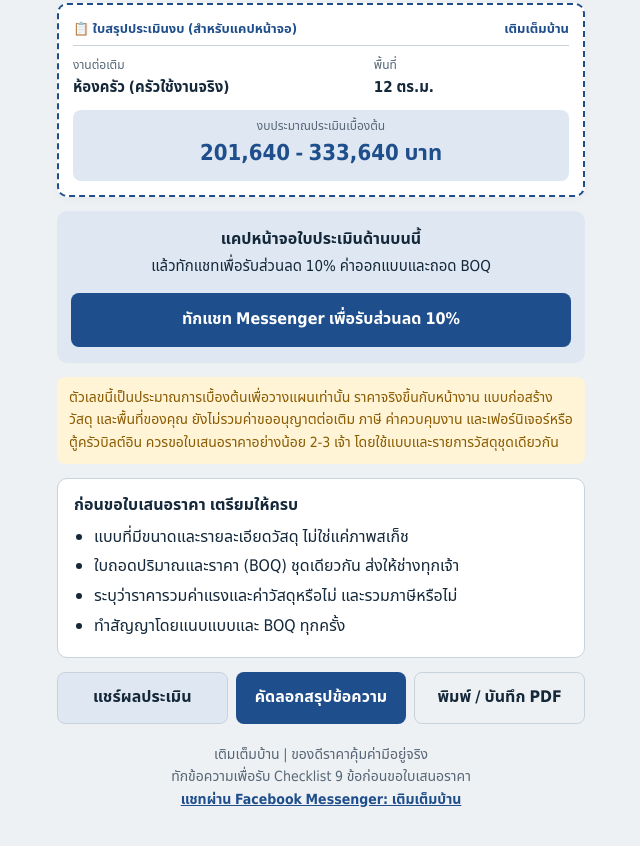
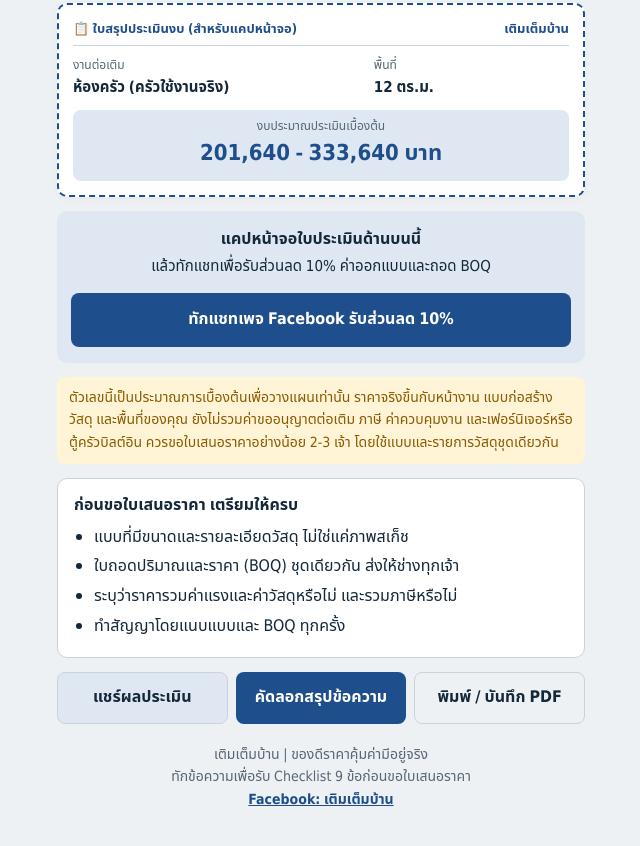
Before and after one commit to iamdiw88-glitch/termtembaan-estimate, a plain HTML site: page index.html in a window 1280 px wide. Shown: the part 1840-2686 px from the top of the page, without its empty margins (319-959 px from the left). Drawn offline with Linux system fonts and the light colour scheme; a web font is replaced by a local one.

Commit message:
Add files via upload

```diff
--- a/index.html
+++ b/index.html
@@ -206,7 +206,7 @@ a.chat:active{transform:scale(0.98)}
 
   <div class="cta">
     <p><strong>แคปหน้าจอใบประเมินด้านบนนี้</strong><br>แล้วทักแชทเพื่อรับส่วนลด 10% ค่าออกแบบและถอด BOQ</p>
-    <a class="chat" href="https://m.me/termtembaan.design" target="_blank" rel="noopener">ทักแชท Messenger เพื่อรับส่วนลด 10%</a>
+    <a class="chat" href="https://www.facebook.com/termtembaan.design" target="_blank" rel="noopener">ทักแชทเพจ Facebook รับส่วนลด 10%</a>
   </div>
 
   <p class="note">ตัวเลขนี้เป็นประมาณการเบื้องต้นเพื่อวางแผนเท่านั้น ราคาจริงขึ้นกับหน้างาน แบบก่อสร้าง วัสดุ และพื้นที่ของคุณ ยังไม่รวมค่าขออนุญาตต่อเติม ภาษี ค่าควบคุมงาน และเฟอร์นิเจอร์หรือตู้ครัวบิลต์อิน ควรขอใบเสนอราคาอย่างน้อย 2-3 เจ้า โดยใช้แบบและรายการวัสดุชุดเดียวกัน</p>
@@ -228,13 +228,13 @@ a.chat:active{transform:scale(0.98)}
   </div>
 
   <p class="foot">เติมเต็มบ้าน | ของดีราคาคุ้มค่ามีอยู่จริง<br>ทักข้อความเพื่อรับ Checklist 9 ข้อก่อนขอใบเสนอราคา<br>
-    <a href="https://m.me/termtembaan.design" target="_blank" rel="noopener">แชทผ่าน Facebook Messenger: เติมเต็มบ้าน</a>
+    <a href="https://www.facebook.com/termtembaan.design" target="_blank" rel="noopener">Facebook: เติมเต็มบ้าน</a>
   </p>
 </main>
 
 <div class="bar" id="bar">
   <div><small>งบโดยประมาณ</small><b id="barv">-</b></div>
-  <a class="chat" href="https://m.me/termtembaan.design" target="_blank" rel="noopener">ทักแชท Messenger</a>
+  <a class="chat" href="https://www.facebook.com/termtembaan.design" target="_blank" rel="noopener">ทักแชท Facebook</a>
 </div>
 
 <script>
```
